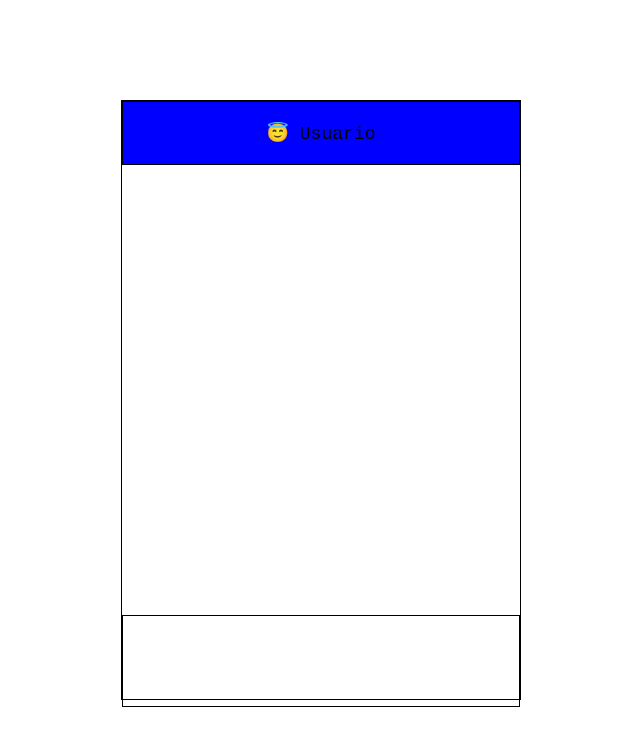
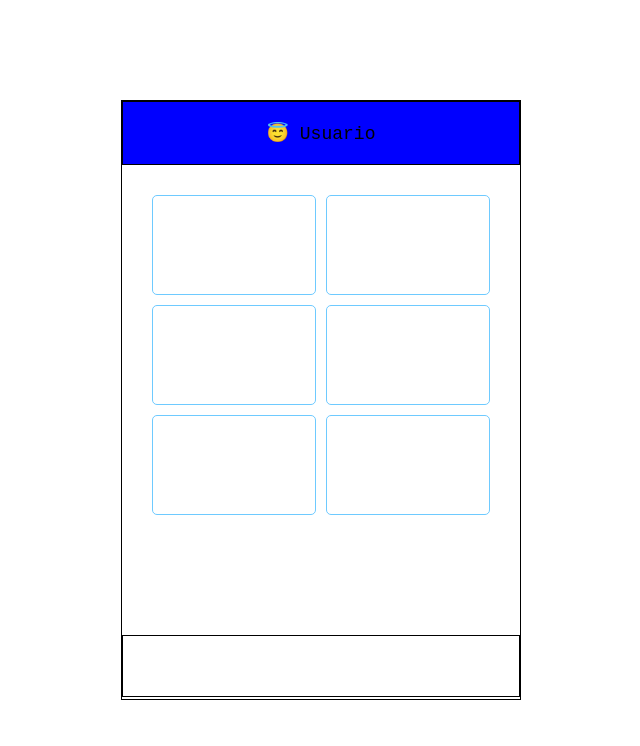
Before and after one commit to Jorg1388/Prueba-Corta1, a plain HTML site: page index.html in a window 1280 px wide. Shown: the whole page, without its empty margins (319-959 px from the left). Drawn offline with Linux system fonts and the light colour scheme.

Commit message:
version4

```diff
--- a/footer.css
+++ b/footer.css
@@ -1,6 +1,6 @@
 .footer {
     border: 1px solid black;
-    padding: 45px;
+    padding: 30px;
     text-align: center;
-    margin-top: 45rem;
+    margin-top: 9rem;
 }
--- a/views/cuadros.css
+++ b/views/cuadros.css
@@ -0,0 +1,23 @@
+.cuadros {
+padding: 3rem;
+background-color: rgb(255, 255, 255);
+display: grid;
+grid-template-columns: repeat(2,1fr);
+grid-template-rows: repeat(3,10rem);
+gap: 1rem;
+}
+
+.paneles {
+font-size: 3rem;
+border: 1px solid rgb(110, 202, 255);
+border-radius: 5px;
+
+display: flex;
+justify-content: center;
+align-items: center;
+cursor: pointer;
+}
+.paneles:hover {
+background-color: rgb(0, 217, 255);
+
+}
```
